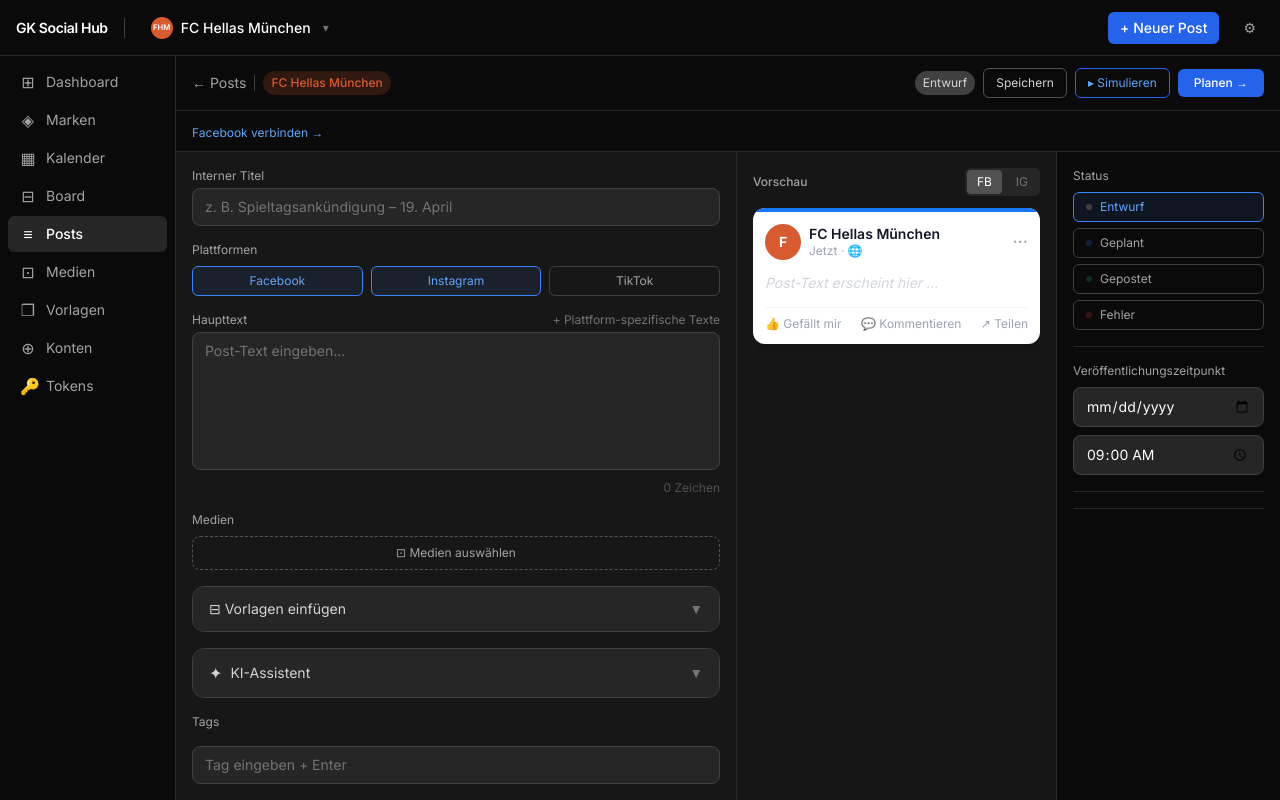
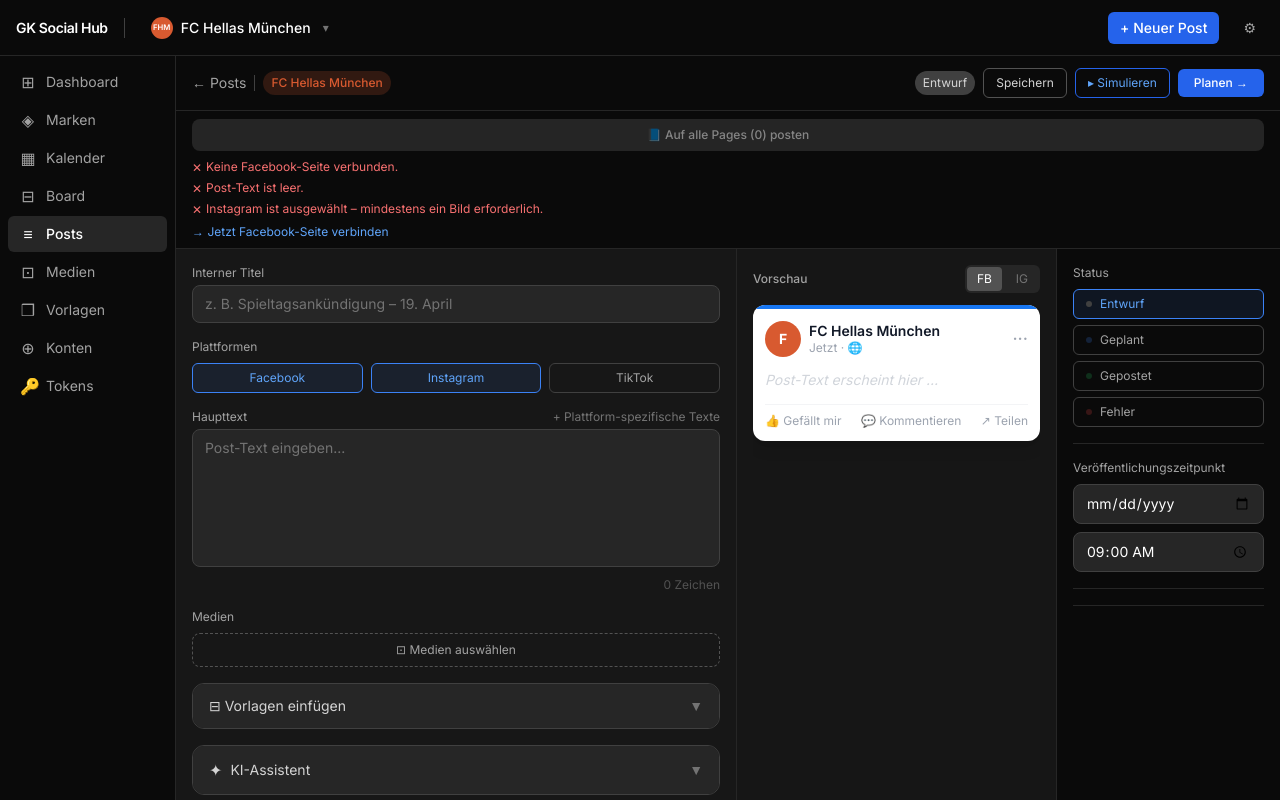
Before and after one commit to GeorgiosKitsios/gk-social-hub, a Next.js app: page /posts/new in a window 1280 px wide. Built offline with nearby package versions, Linux system fonts and the light colour scheme.

Commit message:
Facebook-Publish-Validierung eingebaut

```diff
--- a/components/posts/FacebookPublishButton.tsx
+++ b/components/posts/FacebookPublishButton.tsx
@@ -10,10 +10,11 @@
 }
 
 interface Props {
-  message:    string;
-  mediaIds?:  string[];
-  onSuccess?: (postId: string, pageName: string) => void;
-  onError?:   (error: string) => void;
+  message:           string;
+  mediaIds?:         string[];
+  validationErrors?: string[];
+  onSuccess?:        (postId: string, pageName: string) => void;
+  onError?:          (error: string) => void;
 }
 
 function loadPages(): FacebookPage[] {
@@ -25,7 +26,7 @@
 
 type PostVariant = 'text' | 'image' | 'video_feed' | 'video_reel';
 
-export default function FacebookPublishButton({ message, mediaIds = [], onSuccess, onError }: Props) {
+export default function FacebookPublishButton({ message, mediaIds = [], validationErrors, onSuccess, onError }: Props) {
   const [loading,        setLoading]        = useState(false);
   const [showPicker,     setShowPicker]     = useState(false);
   const [showTypePicker, setShowTypePicker] = useState(false);
@@ -39,13 +40,11 @@
   const videoBase64 = firstMedia?.type === 'video' ? firstMedia.url : undefined;
   const isVideo     = !!videoBase64;
 
-  if (pages.length === 0) {
-    return (
-      <a href="/accounts" className="text-xs text-blue-400 hover:text-blue-300 transition-colors">
-        Facebook verbinden →
-      </a>
-    );
-  }
+  const internalErrors: string[] = pages.length === 0
+    ? ['Keine Facebook-Seite verbunden.']
+    : [];
+  const allErrors  = [...internalErrors, ...(validationErrors ?? [])];
+  const canPublish = allErrors.length === 0;
 
   function getDefaultVariant(): PostVariant {
     if (imageBase64) return 'image';
@@ -132,8 +131,10 @@
       <div className="flex gap-2 flex-wrap">
         <button
           onClick={() => isVideo ? setShowTypePicker(o => !o) : publishAll(getDefaultVariant())}
-          disabled={loading || !message.trim()}
-          className="flex-1 text-xs py-2 rounded-lg bg-blue-600 hover:bg-blue-500 text-white font-medium transition-colors disabled:opacity-40 flex items-center justify-center gap-1.5"
+          disabled={loading || !canPublish}
+          className={`flex-1 text-xs py-2 rounded-lg font-medium transition-colors disabled:opacity-50 flex items-center justify-center gap-1.5 text-white ${
+            canPublish && !loading ? 'bg-green-600 hover:bg-green-500' : 'bg-neutral-700'
+          }`}
         >
           {loading
             ? <><div className="w-3 h-3 border border-white border-t-transparent rounded-full animate-spin" /> Wird gepostet...</>
@@ -152,6 +153,23 @@
           </button>
         )}
       </div>
+
+      {/* Validierungsfehler */}
+      {allErrors.length > 0 && (
+        <div className="flex flex-col gap-1">
+          {allErrors.map((err, i) => (
+            <p key={i} className="text-xs text-red-400 flex items-start gap-1">
+              <span className="shrink-0 mt-px">✕</span>
+              <span>{err}</span>
+            </p>
+          ))}
+          {pages.length === 0 && (
+            <a href="/accounts" className="text-xs text-blue-400 hover:text-blue-300 transition-colors mt-0.5">
+              → Jetzt Facebook-Seite verbinden
+            </a>
+          )}
+        </div>
+      )}
 
       {/* Video-Typ-Picker */}
       {isVideo && showTypePicker && (
@@ -173,7 +191,7 @@
           {pages.map(page => (
             <button key={page.id}
               onClick={() => { publishToPage(page, getDefaultVariant()); setShowPicker(false); }}
-              disabled={loading || !message.trim()}
+              disabled={loading || !canPublish}
               className="text-xs px-3 py-2 rounded-md border border-neutral-700 text-neutral-300 hover:text-white hover:border-blue-500 transition-colors text-left disabled:opacity-40">
               📘 {page.name}
             </button>
--- a/components/posts/PostEditor.tsx
+++ b/components/posts/PostEditor.tsx
@@ -266,6 +266,21 @@
     else setConfirm(true);
   }
 
+  // ── Facebook-Publish-Validierung ──────────────────────────────
+  const fbValidationErrors: string[] = [];
+  if (!form.mainText.trim()) {
+    fbValidationErrors.push('Post-Text ist leer.');
+  }
+  if (form.platforms.includes('instagram') && form.mediaIds.length === 0) {
+    fbValidationErrors.push('Instagram ist ausgewählt – mindestens ein Bild erforderlich.');
+  }
+  if (scheduledDate) {
+    const scheduled = new Date(`${scheduledDate}T${scheduledTime}`);
+    if (scheduled < new Date()) {
+      fbValidationErrors.push('Geplantes Datum liegt in der Vergangenheit.');
+    }
+  }
+
   return (
     // Outer: volle Höhe, kein overflow
     <div className="flex flex-col" style={{ height: '100%' }}>
@@ -305,6 +320,7 @@
           <FacebookPublishButton
             message={form.mainText}
             mediaIds={form.mediaIds}
+            validationErrors={fbValidationErrors}
             onSuccess={() => handleSave('published')}
             onError={(e) => console.error(e)}
           />
```
